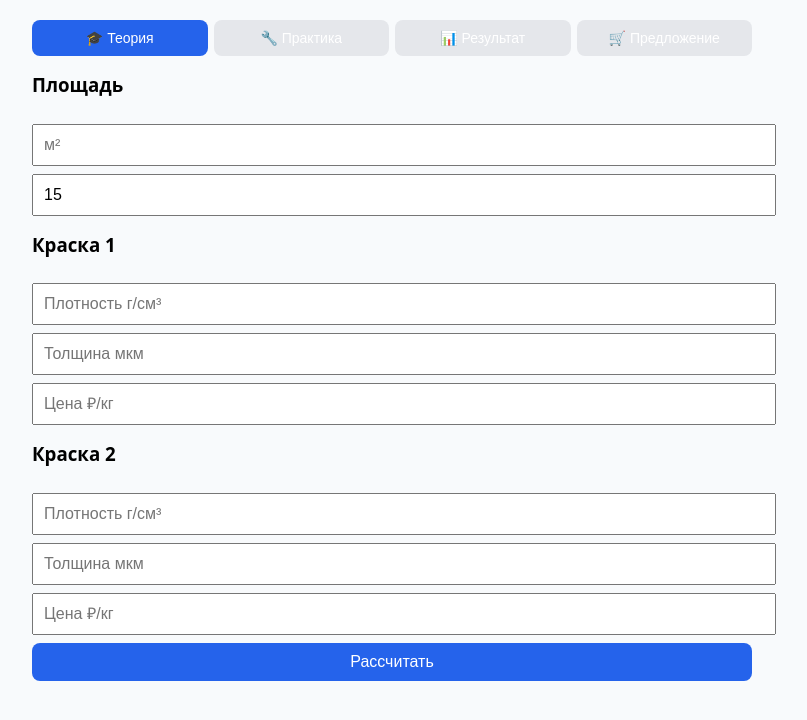
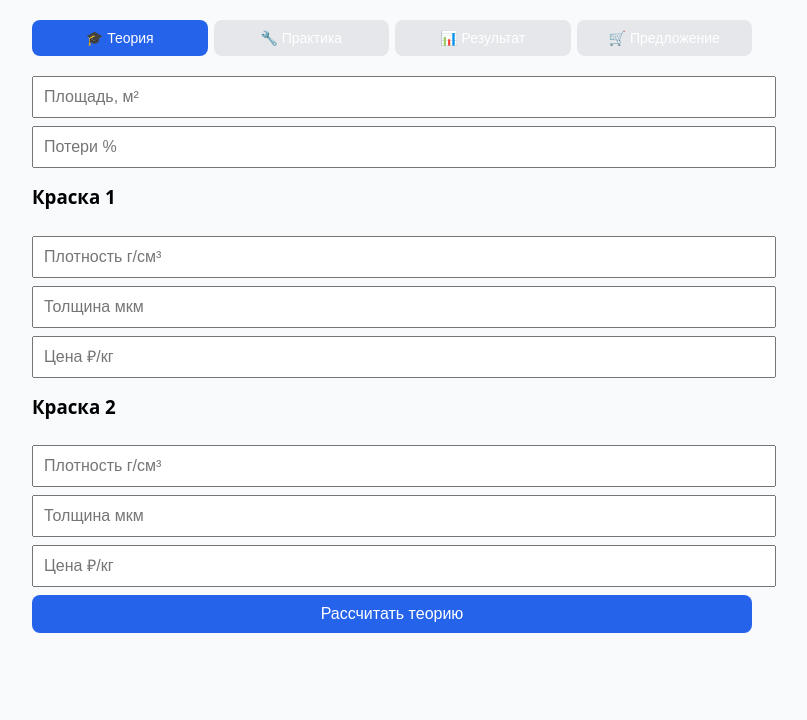
Before and after one commit to 10n1ck-cmd/paint-calculator-bot, a Flask app: page / in a window 1280 px wide. Shown: the top 720 px of the page, without its empty margins (248-1055 px from the left). Run offline with Flask 3, Linux system fonts and the light colour scheme.

Commit message:
Update index.html

```diff
--- a/templates/index.html
+++ b/templates/index.html
@@ -8,63 +8,29 @@
 <title>Калькулятор порошковой краски</title>
 
 <style>
-body {
-  font-family: system-ui, -apple-system;
-  background:#f8fafc;
-  margin:0;
+body { font-family: system-ui; background:#f8fafc; margin:0; }
+.container { max-width:720px; margin:auto; padding:12px; }
+.tabs { display:flex; gap:6px; margin-bottom:12px; }
+.tab-btn {
+  flex:1; padding:10px; border:none; border-radius:8px;
+  background:#e5e7eb; font-size:14px;
 }
-.container {
-  max-width:720px;
-  margin:auto;
-  padding:12px;
-}
-.tabs {
-  display:flex;
-  gap:6px;
-  margin-bottom:12px;
-}
-.tab-btn {
-  flex:1;
-  padding:10px;
-  border:none;
-  border-radius:8px;
-  background:#e5e7eb;
-  font-size:14px;
-}
-.tab-btn.active {
-  background:#2563eb;
-  color:white;
-}
-.tab {
-  display:none;
-}
-.tab.active {
-  display:block;
-}
+.tab-btn.active { background:#2563eb; color:white; }
+.tab { display:none; }
+.tab.active { display:block; }
+
 input, select, button {
-  width:100%;
-  padding:10px;
-  margin-top:8px;
-  font-size:16px;
+  width:100%; padding:10px; margin-top:8px; font-size:16px;
 }
 button {
-  background:#2563eb;
-  color:white;
-  border:none;
-  border-radius:8px;
+  background:#2563eb; color:white; border:none; border-radius:8px;
 }
 .block {
-  background:#e5e7eb;
-  padding:12px;
-  border-radius:8px;
-  margin-top:12px;
+  background:#e5e7eb; padding:12px; border-radius:8px; margin-top:12px;
 }
 .banner {
-  margin-top:24px;
-  padding:12px;
-  background:#f1f5f9;
-  text-align:center;
-  font-size:14px;
+  margin-top:24px; padding:12px; background:#f1f5f9;
+  text-align:center; font-size:14px;
 }
 h3 { margin-top:16px; }
 </style>
@@ -83,33 +49,38 @@ h3 { margin-top:16px; }
 
 <!-- ТЕОРИЯ -->
 <div class="tab active">
-  <h3>Площадь</h3>
-  <input id="area" type="number" step="0.001" placeholder="м²">
-  <input id="loss" type="number" value="15" placeholder="Потери %">
+  <input id="area" placeholder="Площадь, м²" type="number" step="0.001">
+  <input id="loss" placeholder="Потери %" type="number">
 
   <h3>Краска 1</h3>
   <input id="d1" placeholder="Плотность г/см³" type="number" step="0.001">
   <input id="t1" placeholder="Толщина мкм" type="number">
-  <input id="p1" placeholder="Цена ₽/кг" type="number" step="0.01">
+  <input id="tp1" placeholder="Цена ₽/кг" type="number" step="0.01">
 
   <h3>Краска 2</h3>
   <input id="d2" placeholder="Плотность г/см³" type="number" step="0.001">
   <input id="t2" placeholder="Толщина мкм" type="number">
-  <input id="p2" placeholder="Цена ₽/кг" type="number" step="0.01">
+  <input id="tp2" placeholder="Цена ₽/кг" type="number" step="0.01">
 
-  <button onclick="calc()">Рассчитать</button>
+  <button onclick="calcTheory()">Рассчитать теорию</button>
 </div>
 
 <!-- ПРАКТИКА -->
 <div class="tab">
-  <h3>Фактический расход</h3>
-  <input id="q1" placeholder="Краска 1, кг" type="number" step="0.001">
-  <input id="q2" placeholder="Краска 2, кг" type="number" step="0.001">
+  <h3>Краска 1</h3>
+  <input id="q1" placeholder="Факт. расход, кг" type="number" step="0.001">
+  <input id="pp1" placeholder="Цена ₽/кг" type="number" step="0.01">
+
+  <h3>Краска 2</h3>
+  <input id="q2" placeholder="Факт. расход, кг" type="number" step="0.001">
+  <input id="pp2" placeholder="Цена ₽/кг" type="number" step="0.01">
+
+  <button onclick="calcPractice()">Рассчитать практику</button>
 </div>
 
 <!-- РЕЗУЛЬТАТ -->
 <div class="tab">
-  <div id="result" class="block">Рассчитайте данные</div>
+  <div id="result" class="block">Нет расчётов</div>
 </div>
 
 <!-- ЗАКАЗ -->
@@ -121,10 +92,8 @@ h3 { margin-top:16px; }
     <option>Шагрень</option>
     <option>Антик</option>
   </select>
-
   <input id="color" placeholder="Цвет (RAL)">
-  <input id="quantity" placeholder="Количество кг" type="number" step="0.1">
-
+  <input id="quantity" placeholder="Количество, кг" type="number" step="0.1">
   <button onclick="send()">Получить выгодное предложение</button>
 
   <div class="banner">
@@ -144,51 +113,49 @@ function openTab(i){
   document.querySelectorAll(".tab-btn").forEach((b,n)=>b.classList.toggle("active",n===i));
 }
 
-function calc(){
-  const S = +area.value;
-  const loss = +loss.value/100;
+function calcTheory(){
+  const S=+area.value, loss=+loss.value/100;
+  const d1v=+d1.value, t1v=+t1.value, p1v=+tp1.value;
+  const d2v=+d2.value, t2v=+t2.value, p2v=+tp2.value;
 
-  const d1v=+d1.value, t1v=+t1.value, p1v=+p1.value;
-  const d2v=+d2.value, t2v=+t2.value, p2v=+p2.value;
+  if([S,d1v,t1v,p1v,d2v,t2v,p2v].some(isNaN)){ alert("Заполните теорию"); return; }
 
-  if([S,d1v,t1v,p1v,d2v,t2v,p2v].some(isNaN)){
-    alert("Заполните теорию");
-    return;
-  }
+  const q1=d1v*t1v/1000*S*(1+loss);
+  const q2=d2v*t2v/1000*S*(1+loss);
+  const c1=q1*p1v, c2=q2*p2v;
 
-  const q1t = d1v*t1v/1000*S*(1+loss);
-  const q2t = d2v*t2v/1000*S*(1+loss);
+  data.theory={q1,q2,c1,c2};
+  show();
+  openTab(2);
+}
 
-  const c1t = q1t*p1v;
-  const c2t = q2t*p2v;
+function calcPractice(){
+  const q1v=+q1.value, p1v=+pp1.value;
+  const q2v=+q2.value, p2v=+pp2.value;
 
-  data.theory={q1:q1t,q2:q2t,c1:c1t,c2:c2t};
+  if([q1v,p1v,q2v,p2v].some(isNaN)){ alert("Заполните практику"); return; }
 
-  let html = `
-<b>Теория</b><br>
-Краска 1: ${q1t.toFixed(3)} кг / ${c1t.toFixed(2)} ₽<br>
-Краска 2: ${q2t.toFixed(3)} кг / ${c2t.toFixed(2)} ₽<br>
-`;
+  const c1=q1v*p1v, c2=q2v*p2v;
+  data.practice={q1:q1v,q2:q2v,c1,c2};
+  show();
+  openTab(2);
+}
 
-  const q1p=+q1.value, q2p=+q2.value;
-  if(!isNaN(q1p)&&!isNaN(q2p)){
-    const c1p=q1p*p1v, c2p=q2p*p2v;
-    data.practice={q1:q1p,q2:q2p,c1:c1p,c2:c2p};
-    html+=`<br><b>Практика</b><br>
-Краска 1: ${c1p.toFixed(2)} ₽<br>
-Краска 2: ${c2p.toFixed(2)} ₽<br>`;
-  }
+function show(){
+  const base=data.practice??data.theory;
+  if(!base){ result.innerHTML="Нет данных"; return; }
 
-  const base=data.practice??data.theory;
   const cheaper=base.c1<base.c2?"Краска 1":"Краска 2";
   const percent=(Math.abs(base.c1-base.c2)/Math.max(base.c1,base.c2)*100).toFixed(1);
 
   data.summary={cheaper,percent};
 
-  html+=`<br><b>Выгоднее:</b> ${cheaper}<br><b>Экономия:</b> ${percent}%`;
-
-  result.innerHTML=html;
-  openTab(2);
+  result.innerHTML=`
+<b>Теория:</b> ${data.theory?`${data.theory.c1.toFixed(2)} / ${data.theory.c2.toFixed(2)} ₽`:"—"}<br>
+<b>Практика:</b> ${data.practice?`${data.practice.c1.toFixed(2)} / ${data.practice.c2.toFixed(2)} ₽`:"—"}<br><br>
+<b>Выгоднее:</b> ${cheaper}<br>
+<b>Экономия:</b> ${percent}%
+`;
 }
 
 function send(){
```
